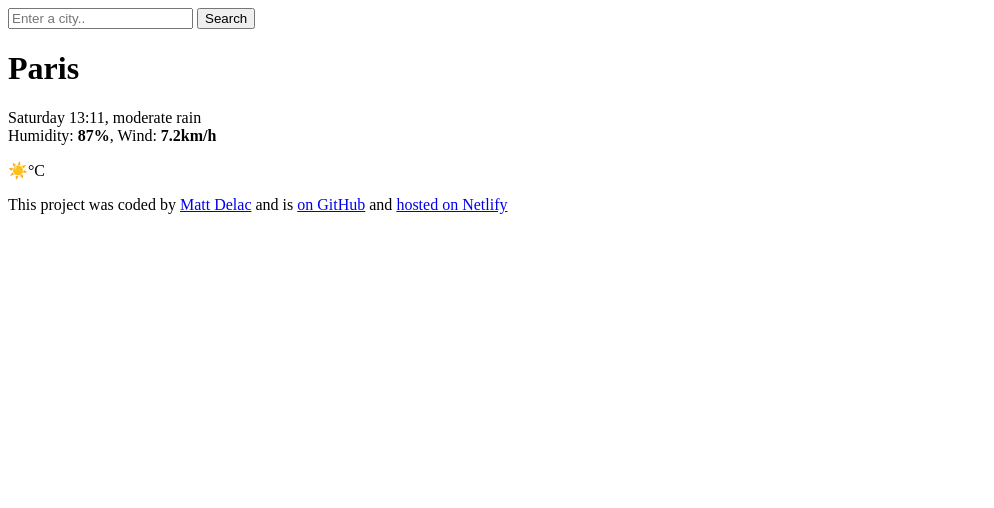
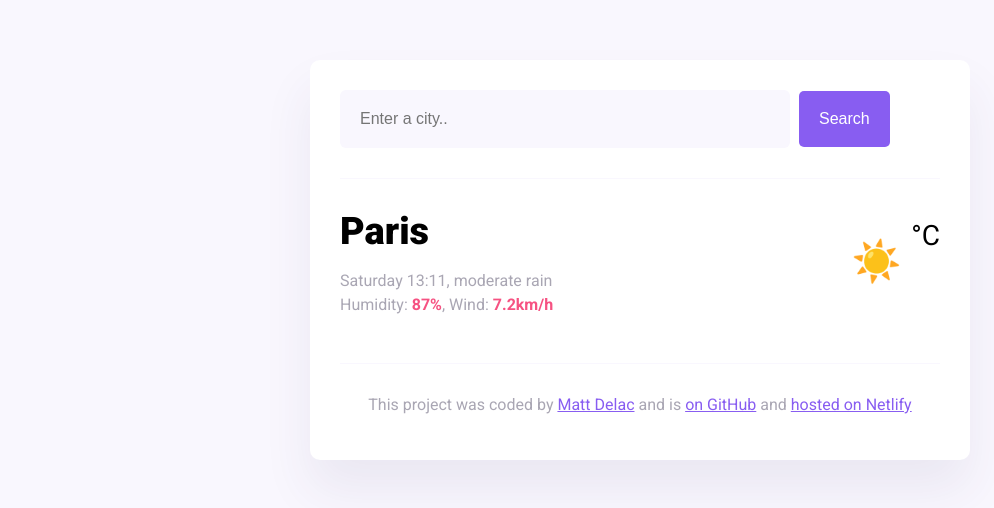
Before and after one commit to AiatSaied/my-first-shecodes-weather-project, a website built with Parcel: page index.html in a window 1280 px wide. Shown: the whole page, without its empty margins (0-994 px from the left). Built offline with nearby package versions, Linux system fonts and the light colour scheme.

Commit message:
Added Github

```diff
--- a/index.html
+++ b/index.html
@@ -47,7 +47,7 @@
         <p>
           This project was coded by
           <a href="#" target="_blank">Matt Delac</a> and is
-          <a href="#" target="_blank"> on GitHub</a> and
+          <a href="https://github.com/AiatSaied" target="_blank"> on GitHub</a> and
           <a href="#" target="_blank">hosted on Netlify</a>
         </p>
       </footer>
--- /dev/null
+++ b/src/styles.css
@@ -0,0 +1,98 @@
+body {
+  background: #f9f7fe;
+  font-family: "Roboto", sans-serif;
+}
+
+a {
+  color: #885df1;
+}
+
+.weather-app {
+  background: white;
+  max-width: 600px;
+  margin: 60px auto;
+  padding: 30px;
+  border-radius: 10px;
+  box-shadow: 0 30px 50px rgba(65, 50, 100, 0.08);
+}
+
+header {
+  border-bottom: 1px solid #f9f7fe;
+  padding-bottom: 30px;
+}
+
+.search-input {
+  background-color: #f9f7fe;
+  border: none;
+  color: rgba(39, 33, 66, 0.4);
+  font-size: 16px;
+  padding: 20px;
+  width: 75%;
+  border-radius: 6px;
+}
+
+.search-button {
+  margin-left: 5px;
+  font-size: 16px;
+  background-color: #885df1;
+  color: white;
+  border: none;
+  padding: 20px;
+  line-height: 1;
+  border-radius: 5px;
+}
+
+main {
+  padding: 30px 0;
+}
+
+.current-temperature {
+  font-size: 48px;
+}
+
+.current-weather {
+  display: flex;
+  justify-content: space-between;
+}
+
+.current-city {
+  font-size: 38px;
+  font-weight: 900;
+  margin: 0;
+}
+.current-details {
+  color: rgba(39, 33, 66, 0.4);
+  font-size: 16px;
+  font-weight: 400;
+  line-height: 24px;
+}
+
+.current-details strong {
+  color: #f65282;
+}
+
+.current-temperature-icon {
+  position: relative;
+  top: -8px;
+  font-size: 40px;
+  margin-right: 10px;
+}
+
+.current-temperature-value {
+  font-size: 80px;
+  font-weight: bold;
+}
+
+.current-temperature-unit {
+  font-size: 28px;
+  position: relative;
+  top: -38px;
+}
+
+footer {
+  border-top: 1px solid #f9f7fe;
+  text-align: center;
+  padding-top: 15px;
+
+  color: rgba(39, 33, 66, 0.4);
+}
```
